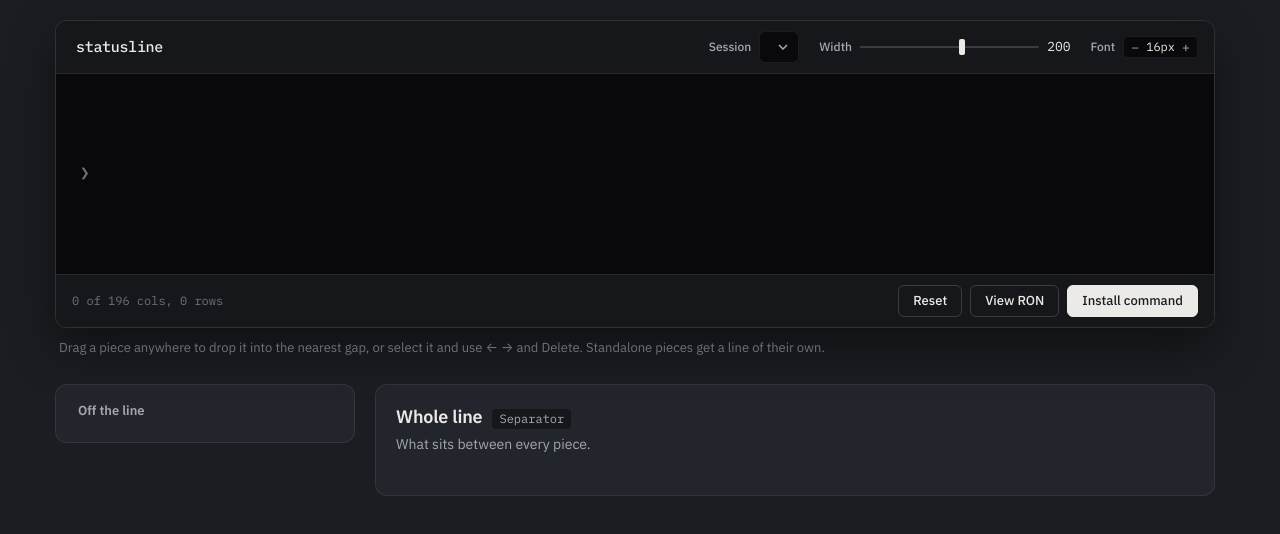
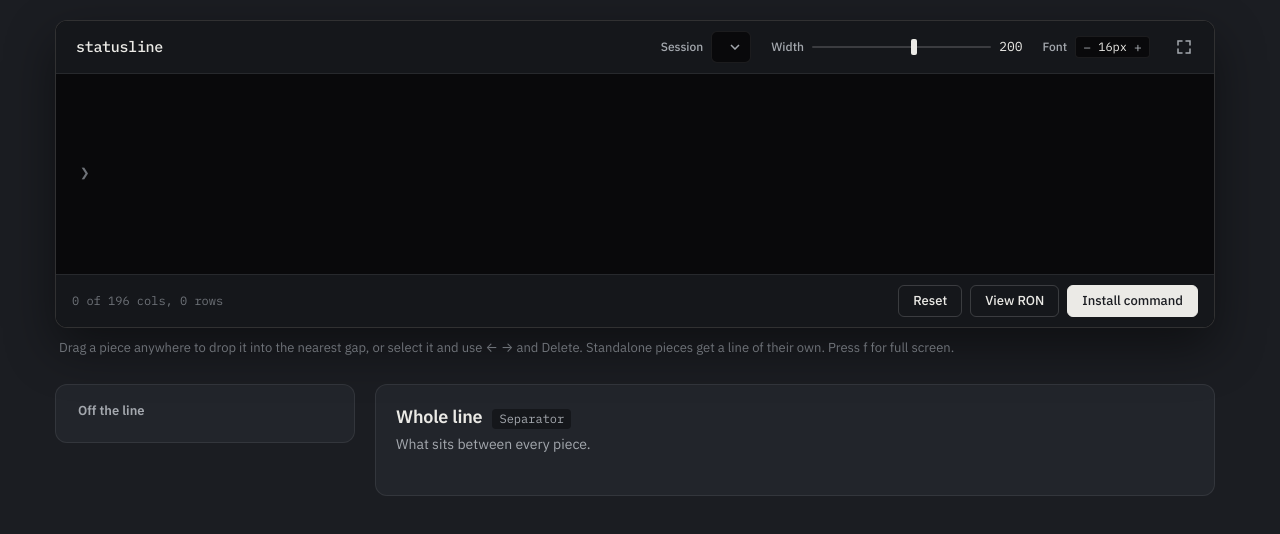
Before and after one commit to Darkwing4/statusline-rs-cc, a website: page site/index.html in a window 1280 px wide. Drawn offline with Linux system fonts and the light colour scheme.

Commit message:
add a full screen button and the f hotkey to the preview

```diff
--- a/site/index.html
+++ b/site/index.html
@@ -15,7 +15,7 @@
   <div class="stage">
     <section class="line-stage" aria-labelledby="lineTitle">
       <h1 id="lineTitle" class="sr-only">Statusline builder</h1>
-      <div class="line-frame">
+      <div id="lineFrame" class="line-frame">
         <div class="screen-bar">
           <div class="screen-title">
             <span class="wordmark">statusline</span>
@@ -39,6 +39,9 @@
                 <button id="fontLargerButton" type="button" aria-label="Larger font">+</button>
               </div>
             </div>
+            <button id="fullscreenButton" class="icon-button" type="button" aria-label="Full screen" title="Full screen (f)">
+              <svg width="14" height="14" viewBox="0 0 14 14" fill="none" stroke="currentColor" stroke-width="1.5" stroke-linecap="round" aria-hidden="true"><path d="M1 5V1h4M9 1h4v4M13 9v4H9M5 13H1V9"/></svg>
+            </button>
           </div>
         </div>
         <div id="lineScreen" class="line-screen">
@@ -55,7 +58,7 @@
         </div>
       </div>
       <div class="line-footer">
-        <p class="line-hint">Drag a piece anywhere to drop it into the nearest gap, or select it and use ← → and Delete. Standalone pieces get a line of their own.</p>
+        <p class="line-hint">Drag a piece anywhere to drop it into the nearest gap, or select it and use ← → and Delete. Standalone pieces get a line of their own. Press f for full screen.</p>
         <div id="hiddenPieces" class="hidden-pieces"></div>
       </div>
     </section>
--- a/site/styles.css
+++ b/site/styles.css
@@ -105,6 +105,7 @@ pre {
 
 .line-frame {
   display: grid;
+  grid-template-rows: auto 1fr auto;
   overflow: hidden;
   border: 1px solid var(--edge-strong);
   border-radius: var(--radius-panel);
@@ -362,6 +363,28 @@ pre {
   min-width: 4ch;
   font-size: 12px;
   text-align: center;
+}
+
+.line-frame:fullscreen {
+  border: 0;
+  border-radius: 0;
+}
+
+.icon-button {
+  display: inline-flex;
+  justify-content: center;
+  align-items: center;
+  width: 28px;
+  height: 28px;
+  border: 1px solid transparent;
+  border-radius: var(--radius);
+  background: transparent;
+  color: var(--ink-dim);
+}
+
+.icon-button:hover {
+  border-color: var(--edge-strong);
+  color: var(--ink);
 }
 
 .screen-readout {
```
Also changed, not shown: 3 other files.
